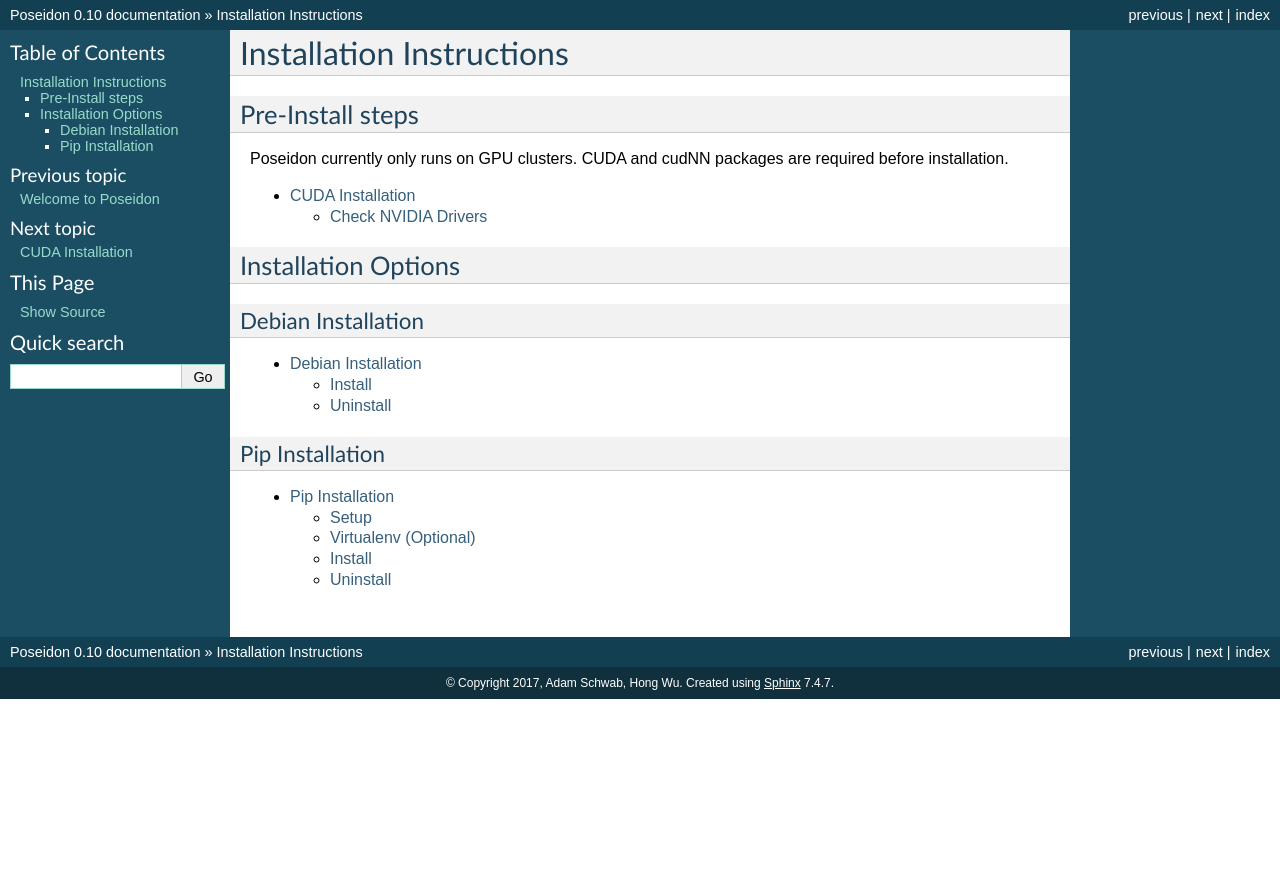
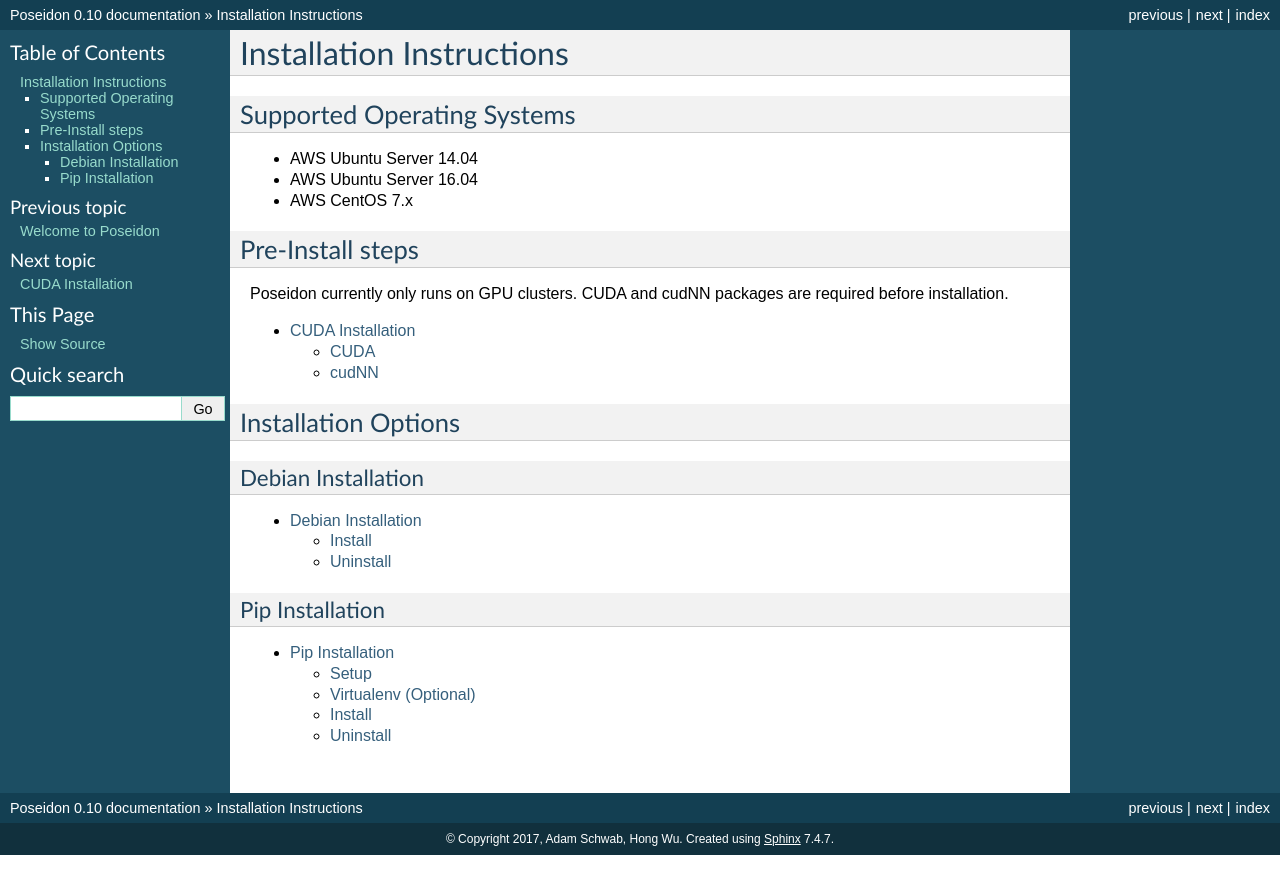
Before and after one commit to petuum-inc/poseidon-release, a Sphinx documentation site: the page built from docs/source/install.rst, in a window 1280 px wide. Shown: the top 894 px of the page. Built offline with Sphinx 7.4.7, drawn with Linux system fonts in a browser that asks for light colours.

Commit message:
adding CUDA install instructions

```diff
--- a/docs/source/index.rst
+++ b/docs/source/index.rst
@@ -20,6 +20,8 @@
 
    install
    tutorial
+   reference
+   known_issues
 
 Performance at a Glance
 -----------------------
--- a/docs/source/install.rst
+++ b/docs/source/install.rst
@@ -1,5 +1,12 @@
 Installation Instructions
 =========================
+
+Supported Operating Systems
+---------------------------
+
+* AWS Ubuntu Server 14.04
+* AWS Ubuntu Server 16.04
+* AWS CentOS 7.x
 
 Pre-Install steps
 -----------------
```
Also changed, not shown: docs/source/cuda_install.rst (+29 -2 lines), docs/source/known_issues.rst (added, +19 -0 lines), docs/source/reference.rst (added, +9 -0 lines).
